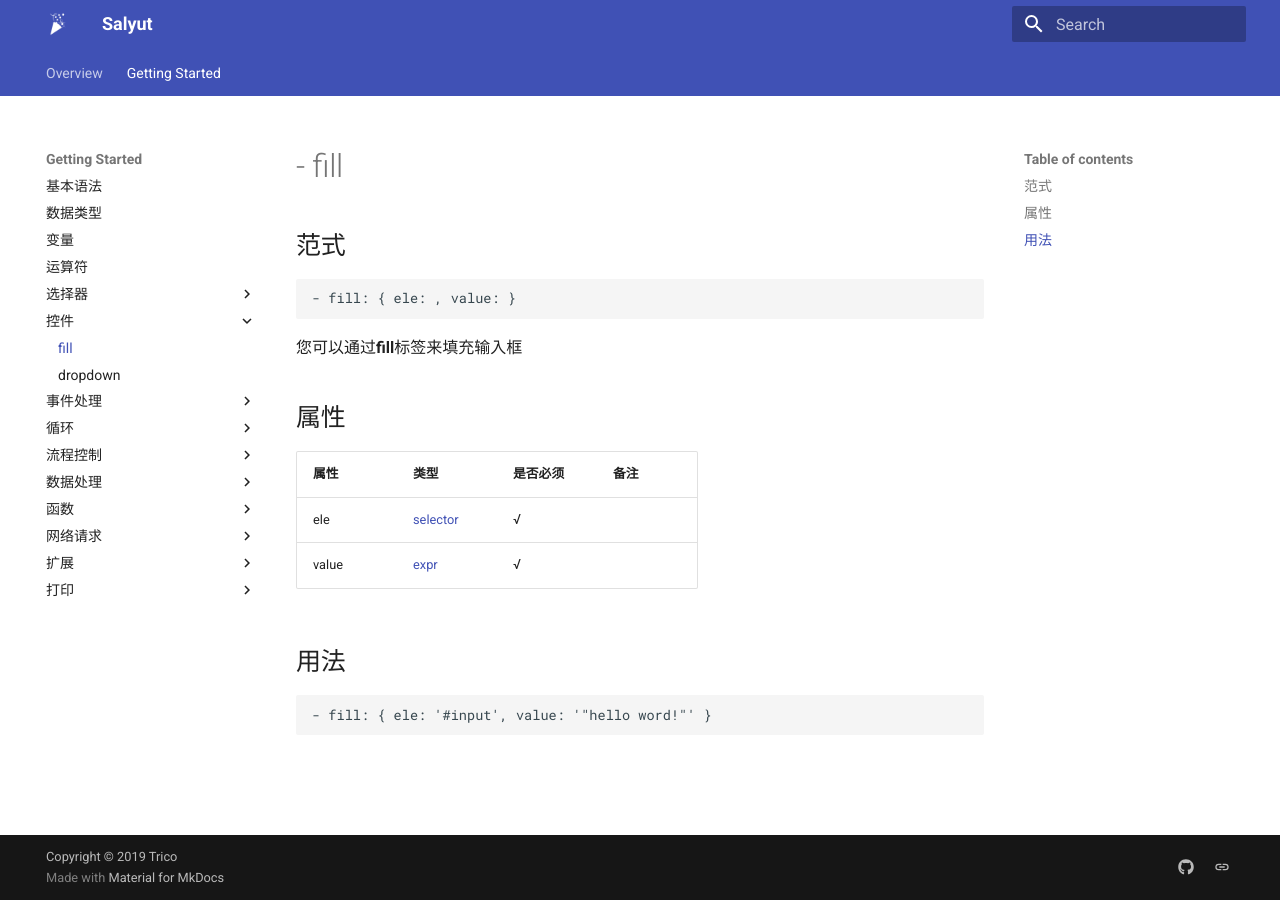
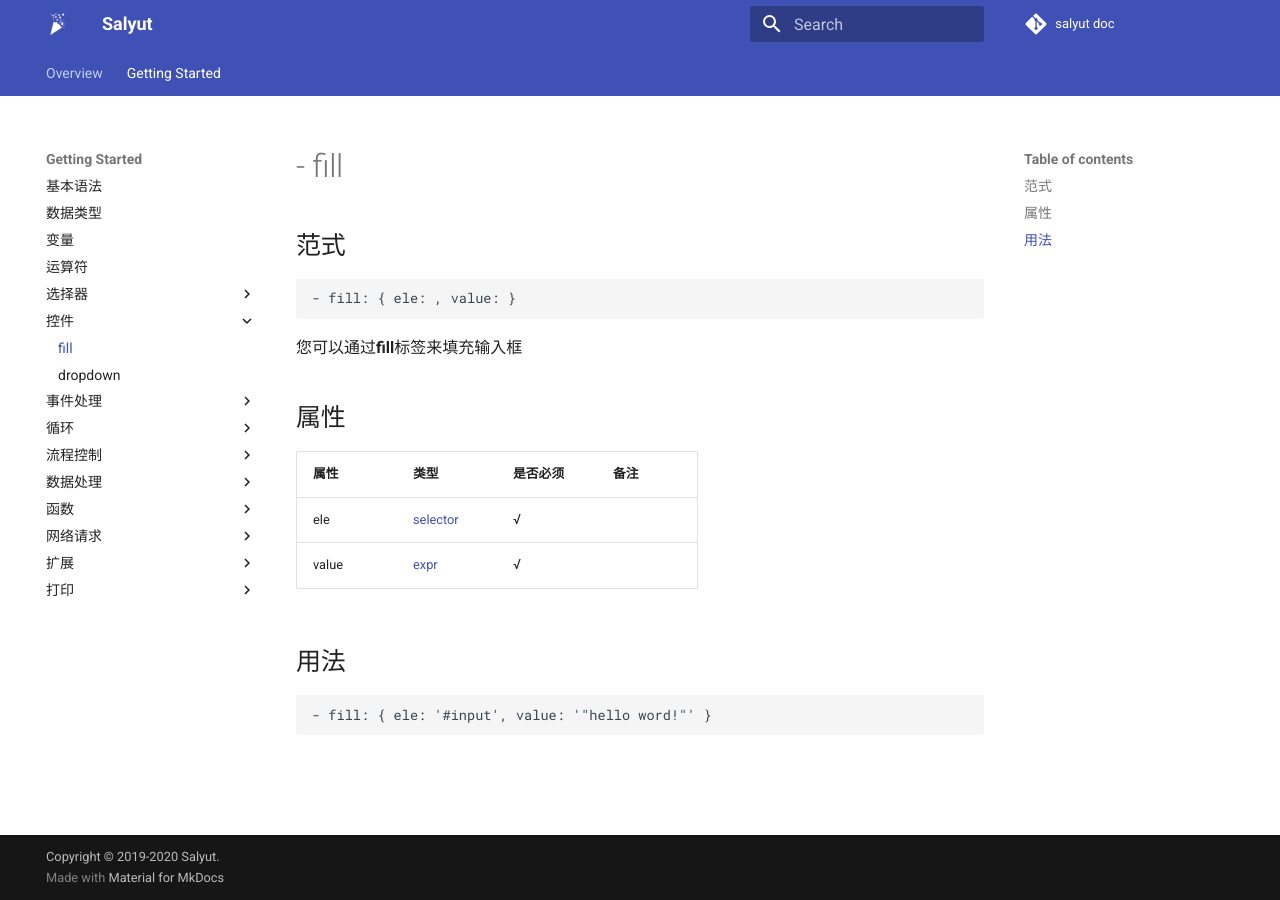
Before and after one commit to shenruisi/salyut_doc, an MkDocs documentation site: the page built from docs/fill.md, in a window 1280 px wide. Built offline with MkDocs 1.6.1 and Material for MkDocs 9.7.7, drawn with Linux system fonts in a browser that asks for light colours; comment, search, counter and statistics services are not loaded.

Commit message:
Update mkdocs.yml
add repo

```diff
--- a/mkdocs.yml
+++ b/mkdocs.yml
@@ -1,7 +1,7 @@
 site_name: 'Salyut'
 site_author: 'Trico Dev'
 
-copyright: 'Copyright &copy; 2019 Trico'
+copyright: 'Copyright &copy; 2019-2020 Salyut.'
 theme:
   name: 'material'
   feature:
@@ -12,9 +12,10 @@ theme:
   logo: './img/icon.png'
 extra:
   manifest: 'manifest.webmanifest'
-  social:
-    - type: 'github'
-    - link: 'http://gitlab.taofen8.com/open-source/salyut'
+
+repo_name: salyut doc
+repo_url: https://github.com/shenruisi/salyut_doc
+
 nav:
   - Overview:
        - 什么是Salyut: 'overview.md'
```
